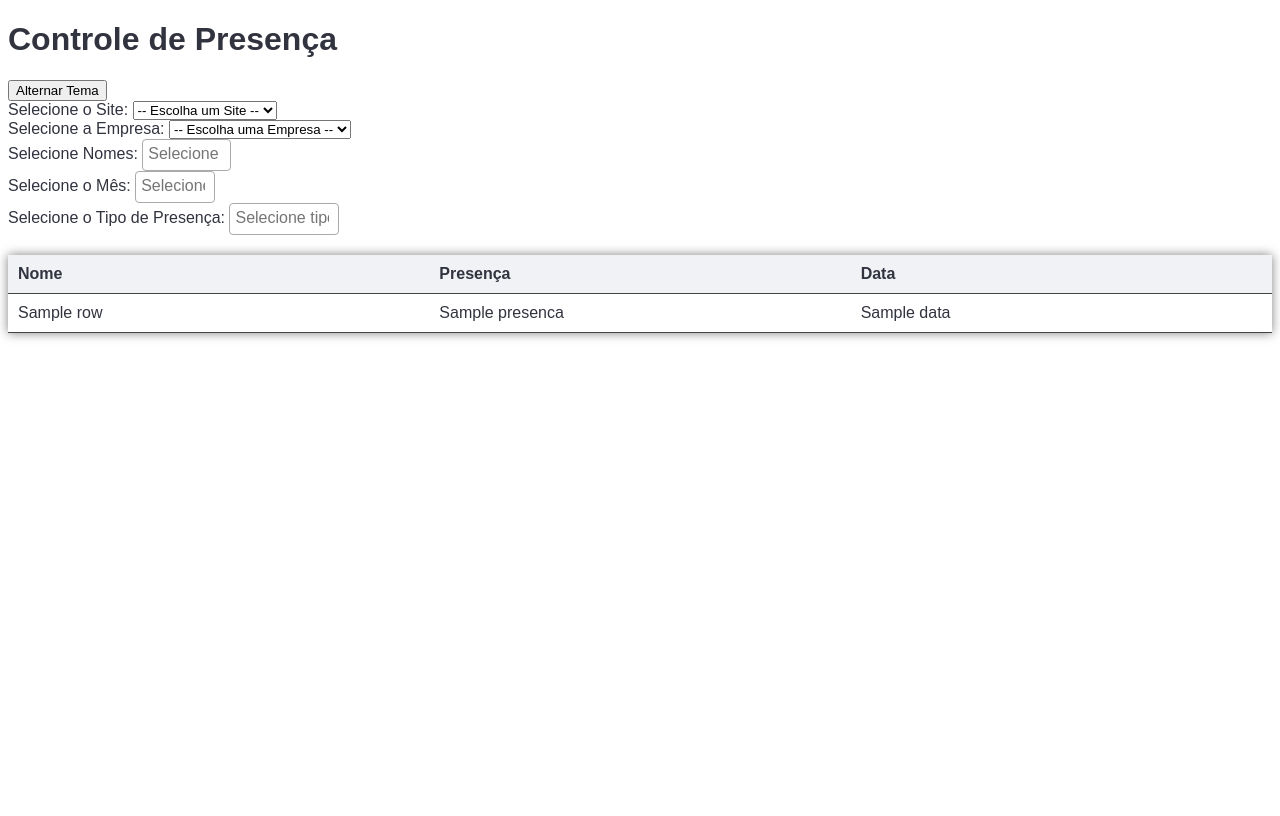
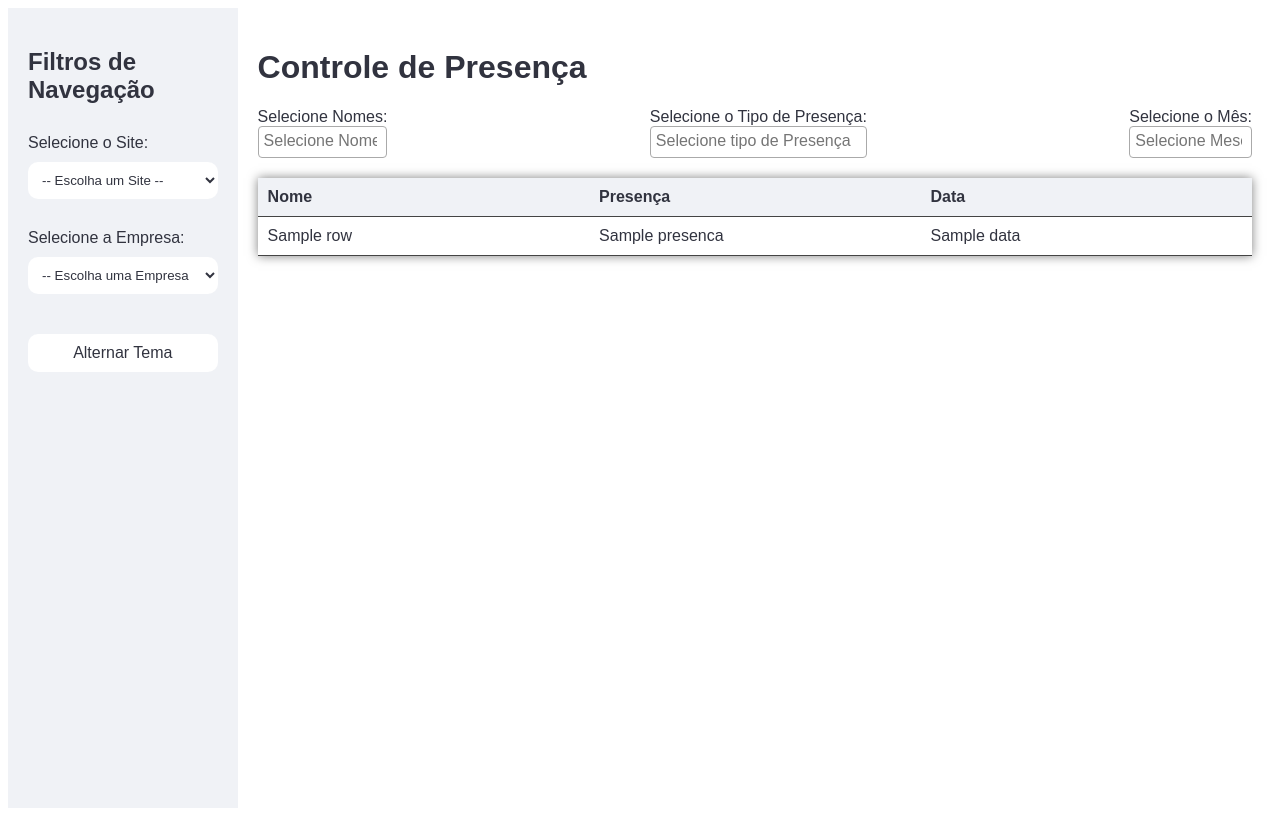
Before and after one commit to Pontessxx/VenvQua-Flask_integration_v1, a Flask app: template meu_app_flask/templates/index.html in a window 1280 px wide. Before the commit the page ends 340 px from the top, so only its background shows below. Run offline with Flask 3, Linux system fonts and the light colour scheme; the template is opened without the code that fills it: most values are stand-ins (such as "Sample title", 1, 10 or a date in 2020).

Commit message:
css_ajeitando

```diff
--- a/meu_app_flask/static/styles.css
+++ b/meu_app_flask/static/styles.css
@@ -1,20 +1,20 @@
 :root {
     /* Modo Claro */
-    --background-color: rgb(255, 255, 255); /* Cor de fundo */
-    --menu-background-color: rgb(240, 242, 246); /* Cor do menu */
-    --text-color: rgb(49, 51, 63); /* Cor do texto */
-    --table-border-color: #444; /* Cor das bordas da tabela */
-    --box-shadow-color: rgba(0, 0, 0, 0.5); /* Sombra */
+    --background-color: rgb(255, 255, 255);
+    --menu-background-color: rgb(240, 242, 246);
+    --text-color: rgb(49, 51, 63);
+    --table-border-color: #444;
+    --box-shadow-color: rgba(0, 0, 0, 0.5);
 }
 
 .dark-mode {
     /* Modo Escuro */
-    --background-color: rgb(14, 17, 23); /* Cor de fundo */
-    --menu-background-color: rgb(38, 39, 48); /* Cor do menu */
-    --text-color: rgb(255, 255, 255); /* Cor do texto */
+    --background-color: rgb(14, 17, 23);
+    --menu-background-color: rgb(38, 39, 48);
+    --text-color: rgb(255, 255, 255);
 }
 
-/* Aplicação das cores usando as variáveis */
+/* Aplicação das cores */
 body {
     background-color: var(--background-color);
     color: var(--text-color);
@@ -22,63 +22,85 @@ body {
     transition: background-color 0.3s, color 0.3s;
 }
 
+.container {
+    display: flex;
+    height: 100vh;
+}
+
+/* Menu Lateral */
 .menu {
     background-color: var(--menu-background-color);
+    width: 15%;
     padding: 20px;
-    width: 15%;
-    height: 100vh;
-    position: fixed;
-    left: 0;
-    top: 0;
     display: flex;
     flex-direction: column;
     gap: 20px;
     transition: background-color 0.3s;
 }
 
-.main-content {
-    margin-left: 22%; /* Espaço para o menu lateral */
-    padding: 20px;
-}
-.menu #site,
-.menu #empresa {
-    padding: 1em;
-    border-radius: 1em;
-    margin-bottom: 2em;
+.menu button {
     background-color: var(--background-color);
     color: var(--text-color);
-    border-color: transparent;
-}
-
-.menu button{
-    background-color: var(--background-color);
-    color: var(--text-color);
-    border-color: transparent;
-    padding: 1em;
-    border-radius: 1em;
+    border: none;
+    padding: 10px;
+    border-radius: 10px;
     cursor: pointer;
     font-size: 1em;
 }
+
 .menu button:hover {
     background-color: var(--menu-background-color);
     transition: background-color 0.3s;
 }
+.menu form {
+    display: flex;
+    flex-direction: column;
+    gap: 10px;
+}
+.menu #site,
+.menu #empresa {
+    padding: 10px;
+    border-radius: 10px;
+    margin-bottom: 20px;
+    background-color: var(--background-color);
+    color: var(--text-color);
+    border: none;
+}
 
+.main-content {
+    flex: 1;
+    padding: 20px;
+}
+
+/* Formulário de Filtros */
+.filtros {
+    gap: 20px;
+    margin-bottom: 20px;
+}
+.filtros form {
+    display: flex;
+    justify-content: space-between;
+}
+.filtros form div{
+    display: flex;
+    flex-direction: column;
+}
+/* Tabela */
 #table-container {
-    max-height: 400px; /* Define uma altura máxima fixa para a tabela */
-    overflow-y: auto;  /* Habilita a rolagem vertical */
-    margin-top: 20px;  /* Espaço acima da tabela */
+    max-height: 400px;
+    overflow-y: auto;
+    margin-top: 20px;
     box-shadow: 0 0 10px var(--box-shadow-color);
 }
 
 .content-table {
-    width: 100%; /* A tabela ocupará 100% do container */
+    width: 100%;
     border-collapse: collapse;
-    table-layout: fixed; /* Mantém as colunas com tamanho proporcional */
+    table-layout: fixed;
 }
 
 .content-table thead th {
-    position: sticky; /* Mantém o cabeçalho fixo no topo ao rolar */
+    position: sticky;
     top: 0;
     background-color: var(--menu-background-color);
     z-index: 1;
@@ -88,17 +110,17 @@ body {
     padding: 10px;
     border-bottom: 1px solid var(--table-border-color);
     text-align: left;
-    word-wrap: break-word; /* Quebra de linha automática nas células */
+    word-wrap: break-word;
 }
-/* Barra de rolagem padrão */
+
+/* Barra de rolagem */
 #table-container::-webkit-scrollbar {
-    width: 12px; /* Largura da barra de rolagem */
+    width: 12px;
 }
 
 #table-container::-webkit-scrollbar-thumb {
-    background-color: var(--menu-background-color); /* Cor do "polegar" (parte que se move) */
-    border-radius: 10px; /* Arredondamento */
-    border: 2px solid transparent; /* Espaço ao redor do polegar */
+    background-color: var(--menu-background-color);
+    border-radius: 10px;
     background-clip: padding-box;
 }
 
@@ -106,8 +128,7 @@ body {
     background-color: var(--menu-background-color);
 }
 
-/* Fundo da barra de rolagem */
 #table-container::-webkit-scrollbar-track {
-    background-color: var(--menu-background-color-light); /* Cor do fundo da barra */
+    background-color: var(--menu-background-color-light);
     border-radius: 10px;
 }
--- a/meu_app_flask/templates/index.html
+++ b/meu_app_flask/templates/index.html
@@ -9,40 +9,35 @@
     <script src="https://cdnjs.cloudflare.com/ajax/libs/select2/4.0.13/js/select2.min.js"></script>
     <link rel="stylesheet" href="../static/styles.css">
     <script>
-        $(document).ready(function() {
-            // Inicializa o Select2
-            $('#nomes').select2({ placeholder: "Selecione Nomes"});
-            $('#meses').select2({ placeholder: "Selecione Meses"});
-            $('#presenca').select2({ placeholder: "Selecione tipo de Presença"});
+        $(document).ready(function () {
+            $('#nomes').select2({ placeholder: "Selecione Nomes" });
+            $('#meses').select2({ placeholder: "Selecione Meses" });
+            $('#presenca').select2({ placeholder: "Selecione tipo de Presença" });
 
-            // Atualiza o formulário automaticamente quando o site é selecionado
-            $('#site').on('change', function() {
+            $('#site').on('change', function () {
                 $('#siteForm').submit();
             });
 
-            // Atualiza o formulário automaticamente quando a empresa é selecionada
-            $('#empresa').on('change', function() {
+            $('#empresa').on('change', function () {
                 $('#siteForm').submit();
             });
 
-            // Atualiza o formulário automaticamente quando nomes, meses ou presença são selecionados
-            $('#nomes, #meses, #presenca').on('change', function() {
+            $('#nomes, #meses, #presenca').on('change', function () {
                 $('#filterForm').submit();
             });
 
-            $('#toggle-theme').on('click', function() {
+            $('#toggle-theme').on('click', function () {
                 document.body.classList.toggle('dark-mode');
             });
         });
     </script>
 </head>
 <body>
-    <h1>Controle de Presença</h1>
-    <button id="toggle-theme">Alternar Tema</button>
+    <div class="container">
+        <div class="menu">
 
-    <!-- Formulário 1 - Seleção de Site e Empresa -->
             <form id="siteForm" action="/" method="POST">
-        <div>
+                <h2>Filtros de Navegação</h2>
                 <label for="site">Selecione o Site:</label>
                 <select id="site" name="site">
                     <option value="">-- Escolha um Site --</option>
@@ -52,10 +47,7 @@
                         </option>
                     {% endfor %}
                 </select>
-        </div>
 
-        {% if empresas %}
-        <div>
                 <label for="empresa">Selecione a Empresa:</label>
                 <select id="empresa" name="empresa">
                     <option value="">-- Escolha uma Empresa --</option>
@@ -65,11 +57,14 @@
                         </option>
                     {% endfor %}
                 </select>
+            </form>
+            <button id="toggle-theme">Alternar Tema</button>
         </div>
-        {% endif %}
-    </form>
 
-    <!-- Formulário 2 - Filtros de Nomes, Mês e Presença -->
+        <div class="main-content">
+            <h1>Controle de Presença</h1>
+
+            <div class="filtros">
                 <form id="filterForm" action="/" method="POST">
                     <div>
                         <label for="nomes">Selecione Nomes:</label>
@@ -77,6 +72,16 @@
                             {% for nome in nomes %}
                                 <option value="{{ nome }}" {% if nome in selected_nomes %}selected{% endif %}>
                                     {{ nome }}
+                                </option>
+                            {% endfor %}
+                        </select>
+                    </div>
+                    <div>
+                        <label for="presenca">Selecione o Tipo de Presença:</label>
+                        <select id="presenca" name="presenca" multiple="multiple">
+                            {% for presenca in presencas %}
+                                <option value="{{ presenca }}" {% if presenca in selected_presenca %}selected{% endif %}>
+                                    {{ presenca }}
                                 </option>
                             {% endfor %}
                         </select>
@@ -93,19 +98,9 @@
                         </select>
                     </div>
 
-        <div>
-            <label for="presenca">Selecione o Tipo de Presença:</label>
-            <select id="presenca" name="presenca" multiple="multiple">
-                {% for presenca in presencas %}
-                    <option value="{{ presenca }}" {% if presenca in selected_presenca %}selected{% endif %}>
-                        {{ presenca }}
-                    </option>
-                {% endfor %}
-            </select>
+                </form>
             </div>
-    </form>
 
-    <!-- Tabela de Resultados -->
             <div id="table-container">
                 {% if data is not none %}
                     <table class="content-table">
@@ -130,5 +125,7 @@
                     <p>Nenhum dado disponível para o filtro selecionado.</p>
                 {% endif %}
             </div>
+        </div>
+    </div>
 </body>
 </html>
```
Lines whose indentation alone changed are shown as unchanged.
